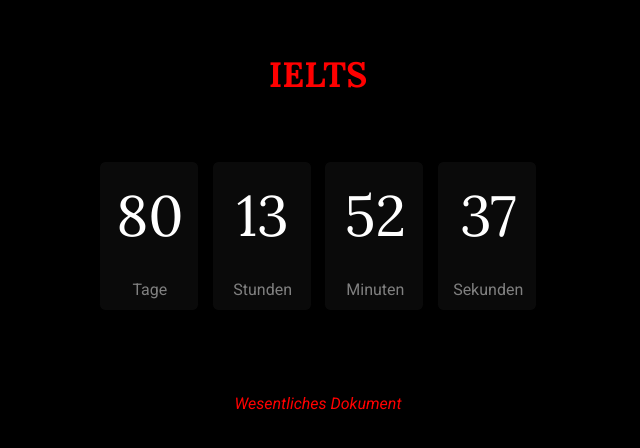
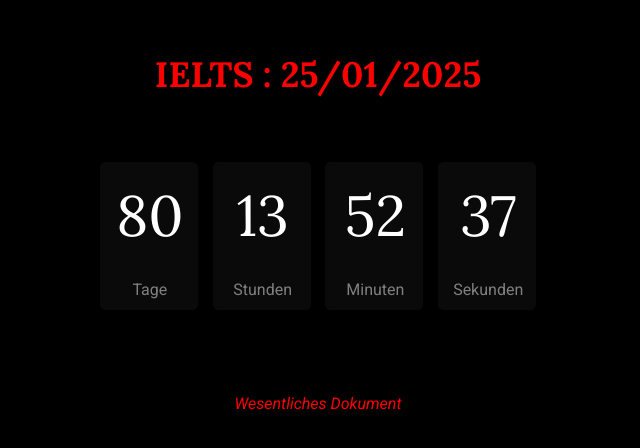
Before and after one commit to akramthedev/die-deutsch-traum, a React (Create React App) app: page / in a window 1280 px wide. Shown: the part 168-616 px from the top of the page, without its empty margins (322-962 px from the left). Built offline with nearby package versions, Linux system fonts and the light colour scheme.

Commit message:
Update Home.jsx

```diff
--- a/src/Home.jsx
+++ b/src/Home.jsx
@@ -80,7 +80,7 @@ const Home = () => {
     <div className='Home'>
       <div className="Home2">
         <h1>
-          {isTimeUp ? "Timer completed" : "IELTS"}
+          {isTimeUp ? "Timer completed" : "IELTS : 25/01/2025"}
         </h1>
         <div className="Timer">
           {formatTime()}
```
